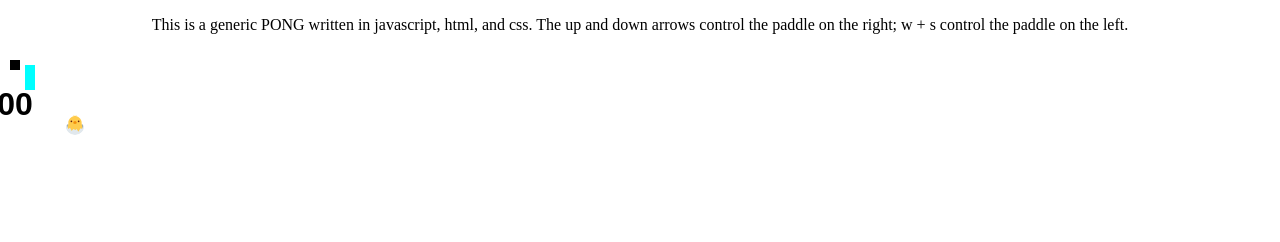
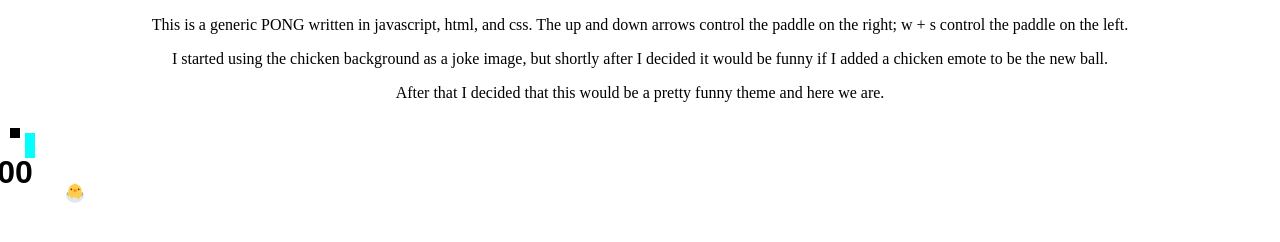
Before and after one commit to AMin066/Pong_4200, a plain HTML site: page Pong Game/index.html in a window 1280 px wide. Drawn offline with Linux system fonts and the light colour scheme.

Commit message:
Update index.html

```diff
--- a/Pong Game/index.html
+++ b/Pong Game/index.html
@@ -10,6 +10,8 @@
 
   <body><center>
     <p>This is a generic PONG written in javascript, html, and css. The up and down arrows control the paddle on the right; w + s control the paddle on the left.</p>
+    <p>I started using the chicken background as a joke image, but shortly after I decided it would be funny if I added a chicken emote to be the new ball.</p>
+    <p>After that I decided that this would be a pretty funny theme and here we are.</p>
     <div id="game">
       <div class="paddle" id="left-paddle"></div>
       <div class="paddle" id="right-paddle"></div>
```
